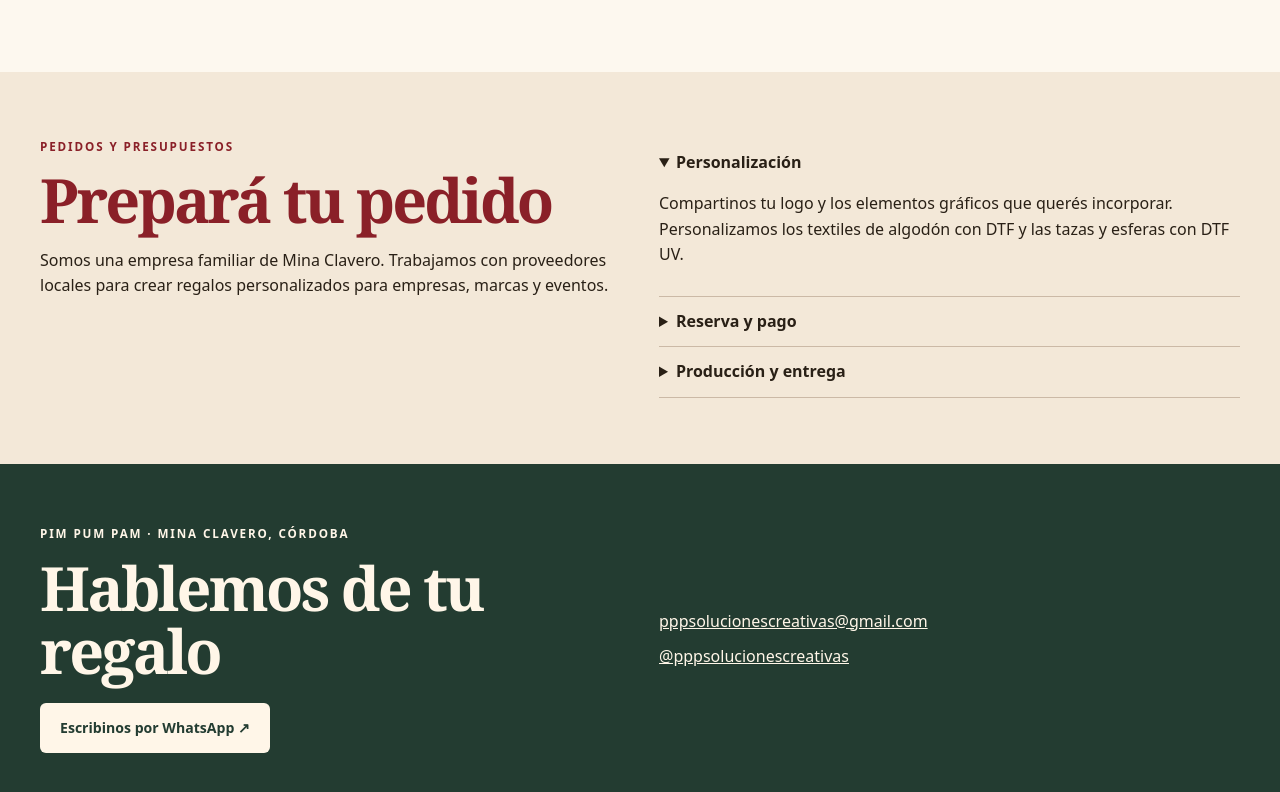
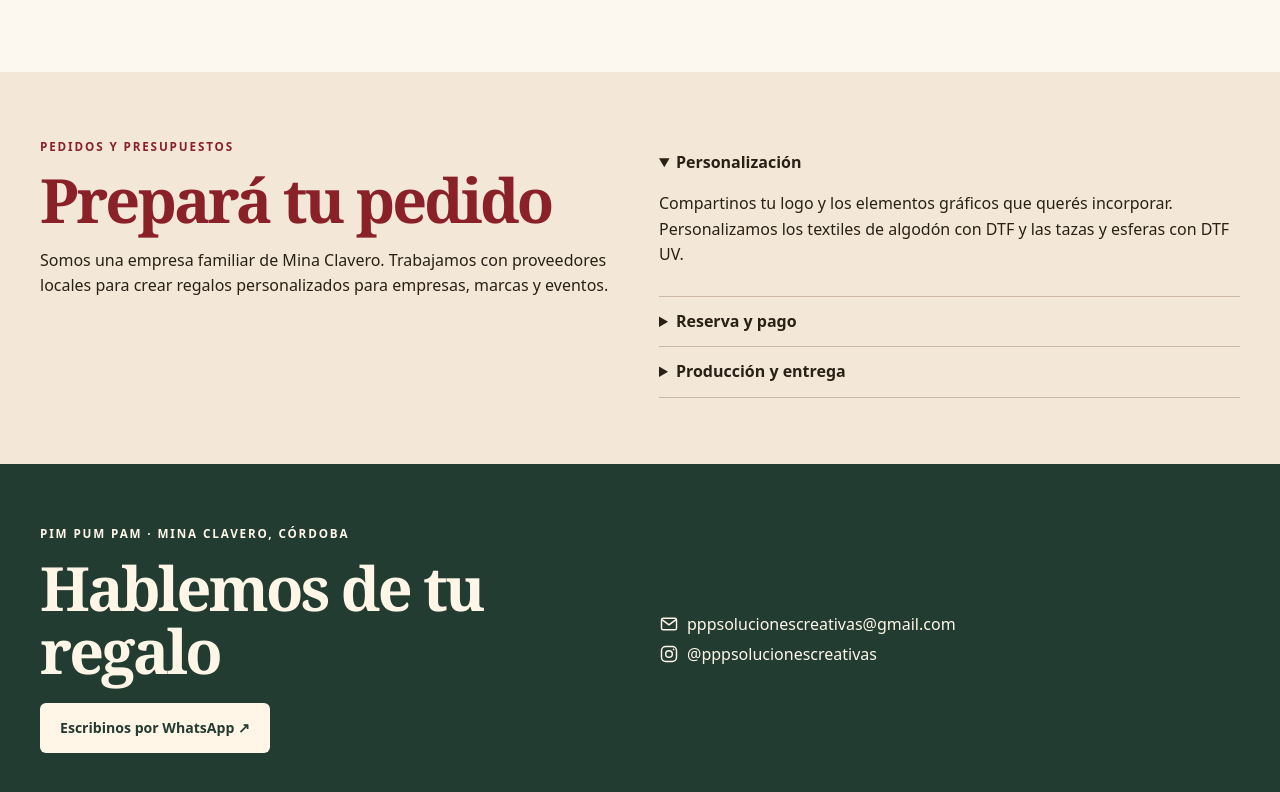
Before and after one commit to gonzalonietot/pimpumpam, an Astro site: page / in a window 1280 px wide. Shown: the part 2290-3082 px from the top of the page. Built offline with nearby package versions, Linux system fonts and the light colour scheme; Astro itself is replaced by a stand-in of ours.

```diff
--- a/src/pages/index.astro
+++ b/src/pages/index.astro
@@ -30,7 +30,50 @@ import '../styles/global.css'
 <section class="order" id="pedidos"><div class="wrap order-grid"><div><p class="eyebrow">PEDIDOS Y PRESUPUESTOS</p><h2>Prepará tu pedido</h2><p>Somos una empresa familiar de Mina Clavero. Trabajamos con proveedores locales para crear regalos personalizados para empresas, marcas y eventos.</p></div><div><details open><summary>Personalización</summary><p>Compartinos tu logo y los elementos gráficos que querés incorporar. Personalizamos los textiles de algodón con DTF y las tazas y esferas con DTF UV.</p></details><details><summary>Reserva y pago</summary><p>El pedido se confirma con una seña. El saldo se abona en la entrega. Los productos están sujetos a disponibilidad de stock e insumos.</p></details><details><summary>Producción y entrega</summary><p>Recomendamos pedir con al menos 15 días de anticipación. El plazo depende de la cantidad y de la propuesta. Coordinamos la entrega al confirmar el pedido.</p></details></div></div>
 </section>
 </main>
-<footer id="contacto"><div class="wrap contact"><div><p class="eyebrow">PIM PUM PAM · MINA CLAVERO, CÓRDOBA</p><h2>Hablemos de tu regalo</h2><a class="button" href="https://wa.me/5493515582295">Escribinos por WhatsApp ↗</a></div><div class="channels"><a href="mailto:pppsolucionescreativas@gmail.com">pppsolucionescreativas@gmail.com</a><a href="https://www.instagram.com/pppsolucionescreativas/">@pppsolucionescreativas</a></div></div>
+<footer id="contacto">
+  <div class="wrap contact">
+    <div>
+      <p class="eyebrow">PIM PUM PAM · MINA CLAVERO, CÓRDOBA</p>
+      <h2>Hablemos de tu regalo</h2>
+      <a class="button" href="https://wa.me/5493515582295">Escribinos por WhatsApp ↗</a>
+    </div>
+    <div class="channels">
+      <a href="mailto:pppsolucionescreativas@gmail.com">
+        <svg aria-hidden="true" width="20" height="20" viewBox="0 0 24 24" fill="none" stroke="currentColor" stroke-width="1.75" stroke-linecap="round" stroke-linejoin="round">
+          <rect x="3" y="5" width="18" height="14" rx="2" />
+          <path d="m4 7 8 6 8-6" />
+        </svg>
+        <span>pppsolucionescreativas@gmail.com</span>
+      </a>
+      <a href="https://www.instagram.com/pppsolucionescreativas/">
+        <svg aria-hidden="true" width="20" height="20" viewBox="0 0 24 24" fill="none" stroke="currentColor" stroke-width="1.75">
+          <rect x="3" y="3" width="18" height="18" rx="5" />
+          <circle cx="12" cy="12" r="4" />
+          <circle cx="17.5" cy="6.5" r="1" fill="currentColor" stroke="none" />
+        </svg>
+        <span>@pppsolucionescreativas</span>
+      </a>
+    </div>
+  </div>
 </footer>
 </body>
 </html>
+
+<style>
+  .channels a {
+    display: grid;
+    grid-template-columns: 20px minmax(0, 1fr);
+    align-items: start;
+    column-gap: 8px;
+    line-height: 20px;
+    text-decoration: none;
+  }
+
+  .channels svg {
+    display: block;
+  }
+
+  .channels a:hover {
+    opacity: .8;
+  }
+</style>
```
